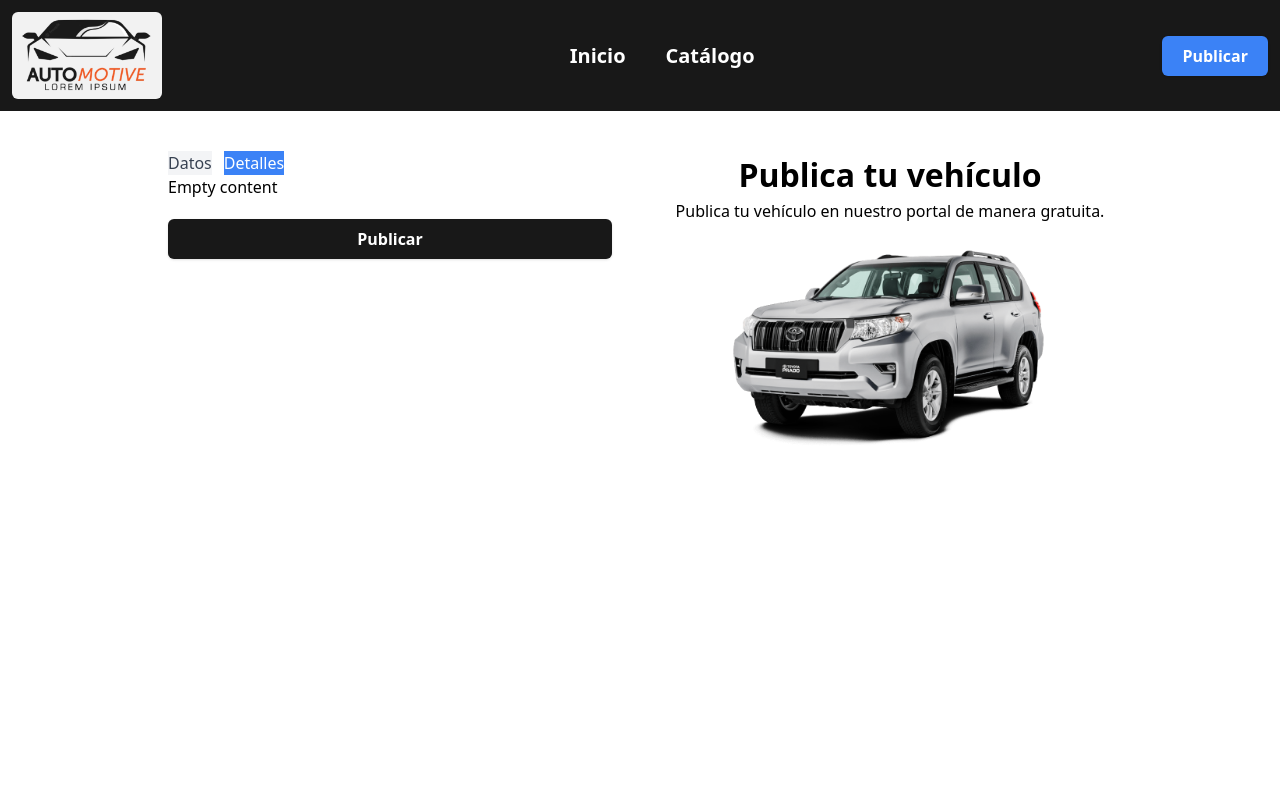
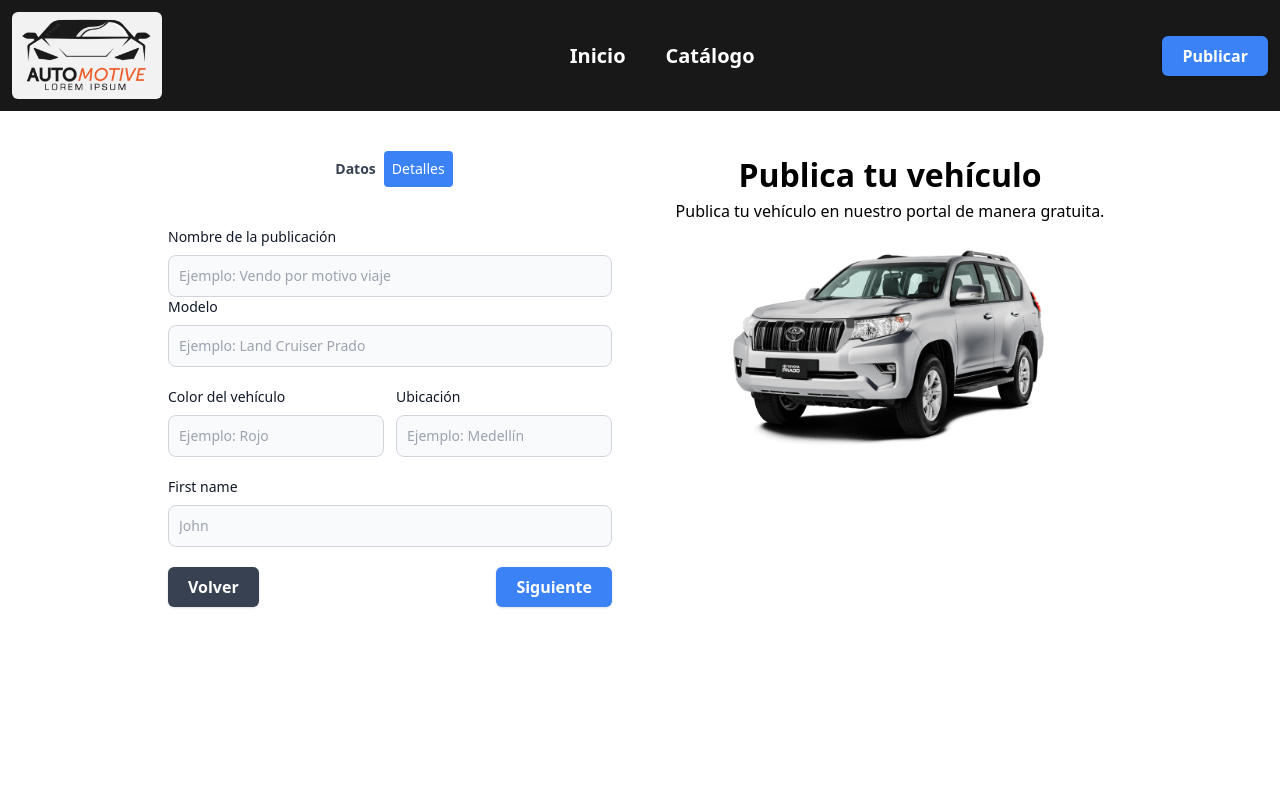
Before and after one commit to andresha20/JAVA-REACT-typescript-crud-marketplace, a React (Vite) app in the folder client/: page /publish in a window 1280 px wide. Both pictures are taken after a click on the element "Detalles". Shown: the top 800 px of the page. Built offline with nearby package versions, Linux system fonts and the light colour scheme.

Commit message:
06/05/2023 - 01:27

```diff
--- a/client/src/components/global/Stepper.tsx
+++ b/client/src/components/global/Stepper.tsx
@@ -1,4 +1,5 @@
 import * as React from 'react';
+import Button from './Button';
 
 export interface IAppProps {
     maxIndex: number,
@@ -6,10 +7,13 @@ export interface IAppProps {
     children?: React.ReactNode,
     setIndex: Function,
     activeIndex: number,
-    items: Array<{ name: string, label: string }>
+    items: Array<{ name: string, label: string }>,
+    showButton?: boolean,
+    buttonLabel?: string,
+    isButtonDisabled?: boolean,
 }
 
-const Stepper: React.FunctionComponent<IAppProps> = ({ activeIndex, setIndex, children, maxIndex = 10, startsAt = 0, items }) => {
+const Stepper: React.FunctionComponent<IAppProps> = ({ isButtonDisabled = false, buttonLabel = 'Siguiente', showButton = true, activeIndex, setIndex, children, maxIndex = 10, startsAt = 0, items }) => {
 
   const switchIndex = (action: number, indexOfElement: number) => {
     switch (action) {
@@ -25,13 +29,21 @@ const Stepper: React.FunctionComponent<IAppProps> = ({ activeIndex, setIndex, ch
   }
 
   return <aside>
-      <div className='space-y-2 w-40 sm:space-y-0 sm:flex sm:space-x-3'>
+      <div className='w-full sm:justify-center select-none text-sm mb-10 space-y-2 sm:space-y-0 sm:flex '>
         {items.map((item, i) => (
-          <p key={i} onClick={e => switchIndex(1, i)} className={`${activeIndex == i ? "bg-blue-500 text-white" : "bg-gray-100 text-gray-700 cursor-pointer"}`}>{item.label}</p>
+          <p key={i} onClick={e => switchIndex(1, i)} className={`${activeIndex == i ? "bg-blue-500 text-white rounded" : " hover:text-blue-500 font-bold text-gray-700 cursor-pointer"} p-2 transition-all`}>{item.label}</p>
         ))}
       </div>
       <div>
         {children || <>Empty content</>}
+        {showButton &&
+          <div className={`flex ${activeIndex == 0 ? 'justify-end' : 'justify-between'} mt-5`}>
+            {activeIndex > 0 &&
+              <Button color='bg-gray-700'>Volver</Button>
+            }
+            <Button color='bg-blue-500'>{buttonLabel}</Button>
+          </div>
+        }
       </div>
   </aside>
 }
--- a/client/src/components/global/UploadForm.tsx
+++ b/client/src/components/global/UploadForm.tsx
@@ -45,8 +45,8 @@ const UploadForm: React.FunctionComponent<IAppProps> = ({ children }) => {
     <form className='space-y-5'>
         <Stepper maxIndex={steps.length} items={steps} startsAt={0} activeIndex={activeIndex} setIndex={(data: number) => setActiveIndex(data)}>
           {activeIndex == 0 &&
-            <>
-              <div>
+            <div className='space-y-5'>
+              <div className='flex space-x-3'>
                 <div className='w-full'>
                     <label className="block mb-2 text-sm font-medium text-gray-900 dark:text-white">Nombre de la publicación</label>
                     <input type="text" maxLength={50} id="postName" className="bg-gray-50 border border-gray-300 text-gray-900 text-sm rounded-lg focus:ring-blue-500 focus:border-blue-500 block w-full p-2.5 dark:bg-gray-700 dark:border-gray-600 dark:placeholder-gray-400 dark:text-white dark:focus:ring-blue-500 dark:focus:border-blue-500" placeholder="Ejemplo: Vendo por motivo viaje" required/>
@@ -70,10 +70,37 @@ const UploadForm: React.FunctionComponent<IAppProps> = ({ children }) => {
                   <label className="block mb-2 text-sm font-medium text-gray-900 dark:text-white">First name</label>
                   <input type="text" id="first_name" className="bg-gray-50 border border-gray-300 text-gray-900 text-sm rounded-lg focus:ring-blue-500 focus:border-blue-500 block w-full p-2.5 dark:bg-gray-700 dark:border-gray-600 dark:placeholder-gray-400 dark:text-white dark:focus:ring-blue-500 dark:focus:border-blue-500" placeholder="John" required/>
               </div>
-            </>
+            </div>
+          }
+          { activeIndex == 1 &&
+          <div className='space-y-5'>
+            <div>
+              <div className='w-full'>
+                  <label className="block mb-2 text-sm font-medium text-gray-900 dark:text-white">Nombre de la publicación</label>
+                  <input type="text" maxLength={50} id="postName" className="bg-gray-50 border border-gray-300 text-gray-900 text-sm rounded-lg focus:ring-blue-500 focus:border-blue-500 block w-full p-2.5 dark:bg-gray-700 dark:border-gray-600 dark:placeholder-gray-400 dark:text-white dark:focus:ring-blue-500 dark:focus:border-blue-500" placeholder="Ejemplo: Vendo por motivo viaje" required/>
+              </div>
+              <div className='w-full'>
+                  <label className="block mb-2 text-sm font-medium text-gray-900 dark:text-white">Modelo</label>
+                  <input type="text" maxLength={50} id="model" className="bg-gray-50 border border-gray-300 text-gray-900 text-sm rounded-lg focus:ring-blue-500 focus:border-blue-500 block w-full p-2.5 dark:bg-gray-700 dark:border-gray-600 dark:placeholder-gray-400 dark:text-white dark:focus:ring-blue-500 dark:focus:border-blue-500" placeholder="Ejemplo: Land Cruiser Prado" required/>
+              </div>
+            </div>
+            <div className='flex space-x-3'>
+              <div className='w-full'>
+                  <label className="block mb-2 text-sm font-medium text-gray-900 dark:text-white">Color del vehículo</label>
+                  <input type="text" maxLength={15} id="color" className="bg-gray-50 border border-gray-300 text-gray-900 text-sm rounded-lg focus:ring-blue-500 focus:border-blue-500 block w-full p-2.5 dark:bg-gray-700 dark:border-gray-600 dark:placeholder-gray-400 dark:text-white dark:focus:ring-blue-500 dark:focus:border-blue-500" placeholder="Ejemplo: Rojo" required/>
+              </div>
+              <div className='w-full'>
+                  <label className="block mb-2 text-sm font-medium text-gray-900 dark:text-white">Ubicación</label>
+                  <input type="text" maxLength={50} id="location" className="bg-gray-50 border border-gray-300 text-gray-900 text-sm rounded-lg focus:ring-blue-500 focus:border-blue-500 block w-full p-2.5 dark:bg-gray-700 dark:border-gray-600 dark:placeholder-gray-400 dark:text-white dark:focus:ring-blue-500 dark:focus:border-blue-500" placeholder="Ejemplo: Medellín" required/>
+              </div>
+            </div>
+            <div>
+                <label className="block mb-2 text-sm font-medium text-gray-900 dark:text-white">First name</label>
+                <input type="text" id="first_name" className="bg-gray-50 border border-gray-300 text-gray-900 text-sm rounded-lg focus:ring-blue-500 focus:border-blue-500 block w-full p-2.5 dark:bg-gray-700 dark:border-gray-600 dark:placeholder-gray-400 dark:text-white dark:focus:ring-blue-500 dark:focus:border-blue-500" placeholder="John" required/>
+            </div>
+          </div>
           }
         </Stepper>
-      <Button>Publicar</Button>
     </form>
   </aside>
 }
```
